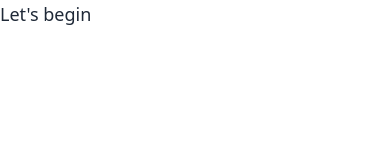
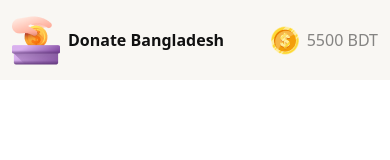
Before and after one commit to Sharif707/Assignment-05, a plain HTML site: page index.html in a window 390 px wide. Drawn offline with nearby package versions, Linux system fonts and the light colour scheme.

Commit message:
navbar completed and responsive

```diff
--- a/index.html
+++ b/index.html
@@ -6,12 +6,59 @@
     <meta name="viewport" content="width=device-width, initial-scale=1.0">
     <title>Assignment No. 5</title>
     <!-- Daisy UI link -->
-     <link href="https://cdn.jsdelivr.net/npm/daisyui@4.12.10/dist/full.min.css" rel="stylesheet" type="text/css" />
+    <link href="https://cdn.jsdelivr.net/npm/daisyui@4.12.10/dist/full.min.css" rel="stylesheet" type="text/css" />
     <script src="https://cdn.tailwindcss.com"></script>
 </head>
 
 <body>
-    <h1 class="text-lg">Let's begin</h1>
+    <header class="h-20 bg-[#F9F7F3] flex items-center">
+        <!-- navbar starts here -->
+        <!-- desktop nav starts here -->
+        <nav class="hidden md:flex md:justify-between md:items-center w-10/12 mx-auto">
+            <a href="blog.html" class="rounded-lg text-[#111111] font-bold py-3 px-6 bg-[#B4F461]">Blog</a>
+
+            <div class="flex gap-2 items-center">
+                <img src="./assets/logo.png" alt="nav-logo">
+                <h3 class="text-xl text-[#111111] font-semibold">Donate Bangladesh</h3>
+            </div>
+            <div class="flex gap-2 items-center">
+                <img src="./assets/coin.png" alt="nav-coin">
+              <p class="font-medium text-[#111111] text-opacity-50">
+                <span>5500</span>
+                <span>BDT</span>
+              </p>
+
+            </div>
+
+
+        </nav>
+
+        <!-- desktop nav ends here -->
+         <!-- Mobile nav starts here -->
+          <nav class="md:hidden flex items-center justify-between w-full  px-3">
+            <div class="flex gap-2 items-center">
+                <img src="./assets/logo.png" alt="nav-logo">
+                <h3 class="text-base text-[#111111] font-semibold">Donate Bangladesh</h3>
+            </div>
+
+
+            <div class="flex gap-2 items-center">
+                <img src="./assets/coin.png" alt="nav-coin">
+              <p class="font-medium text-[#111111] text-opacity-50">
+                <span>5500</span>
+                <span>BDT</span>
+              </p>
+
+            </div>
+
+
+
+          </nav>
+
+
+         <!-- Mobile nav ends here -->
+        <!-- navbar ends here -->
+    </header>
 
     <script src="./js/index.js"></script>
 
```
Also changed, not shown: blog.html (added, +12 -0 lines), 1 other file.
